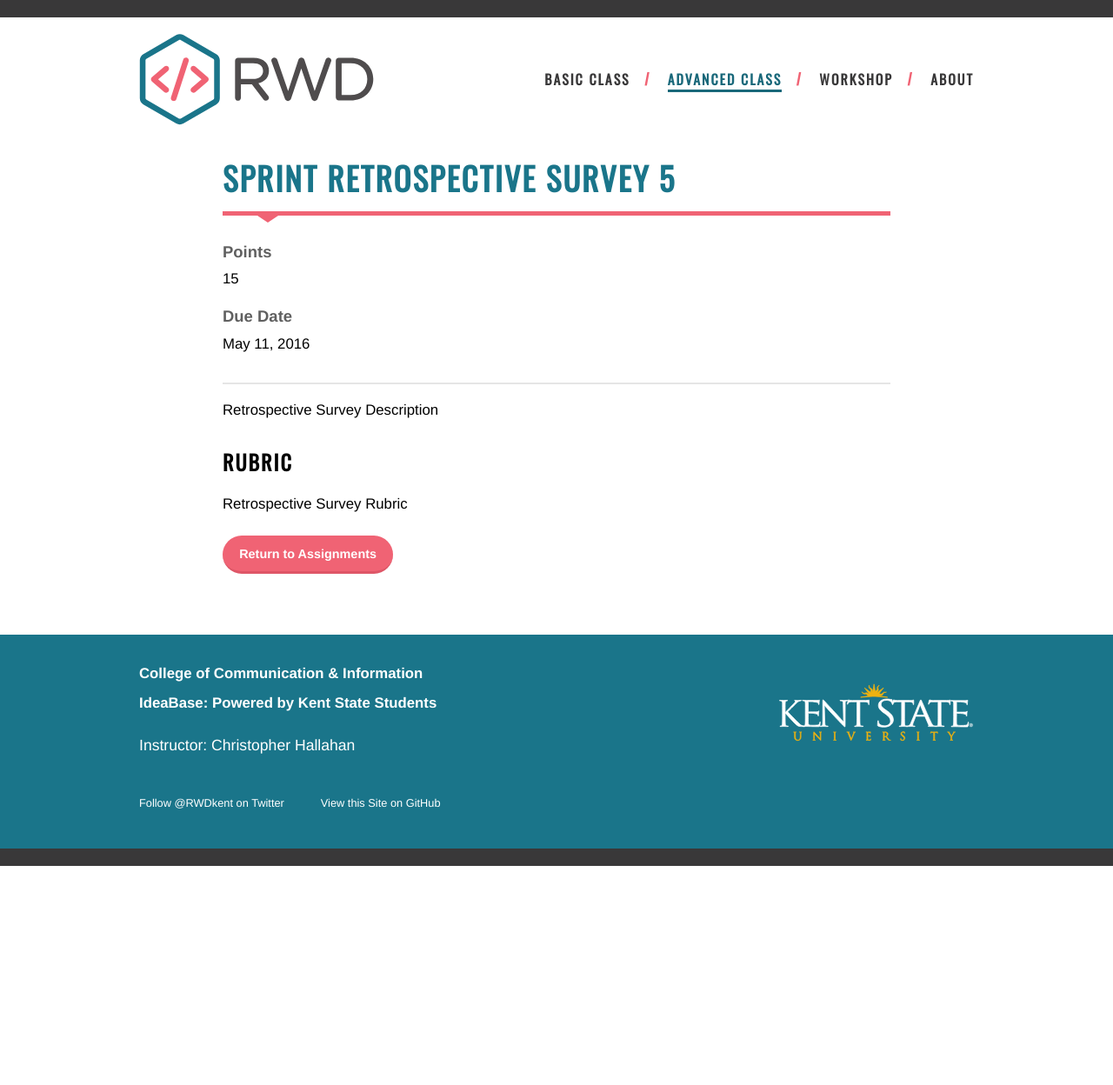
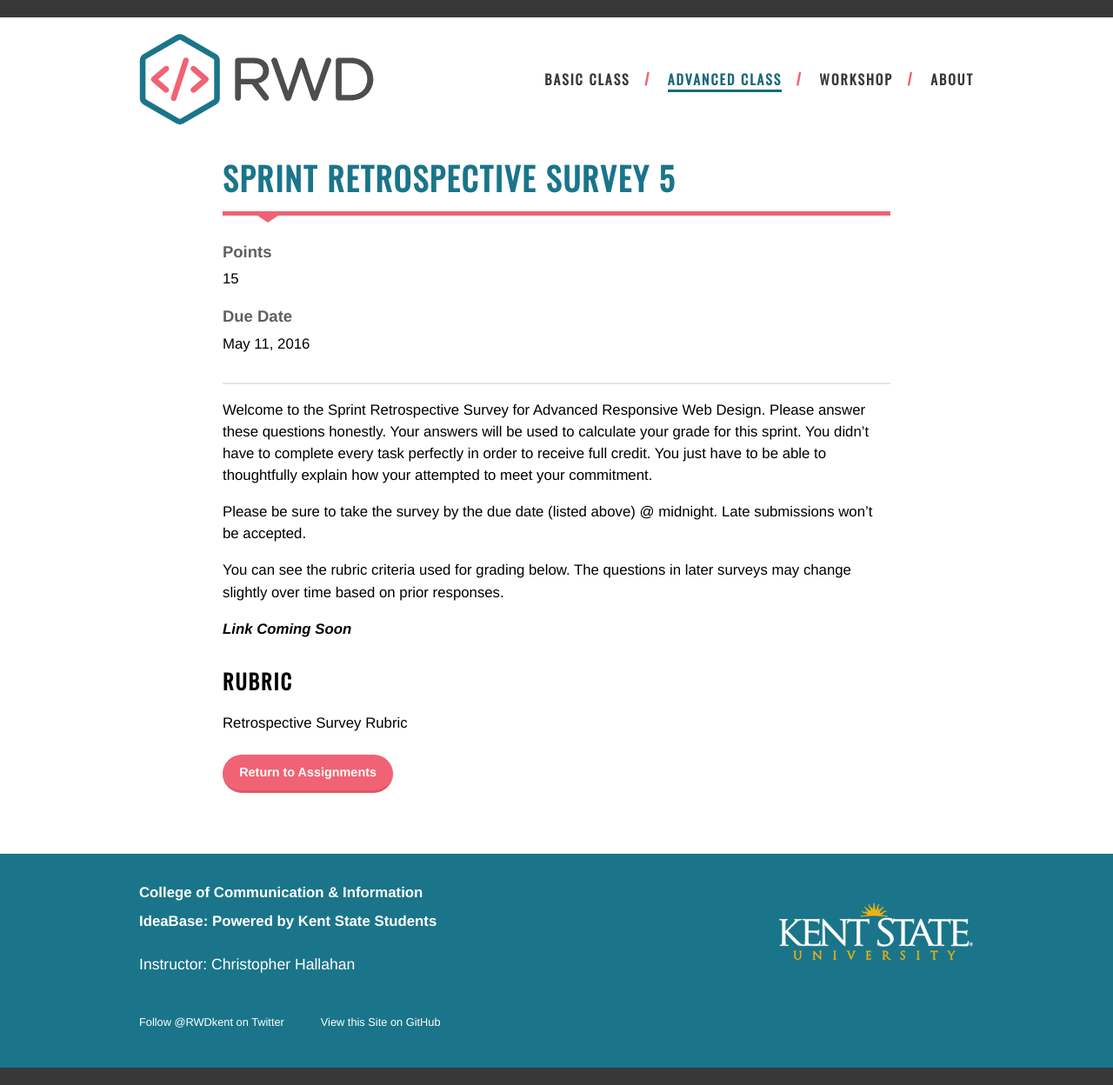
Before and after one commit to KentStateWeb/rwd, a Jekyll site: the page built from _assignments_arwd/survey5.md, in a window 1280 px wide. Shown: the whole page at 87% size. Built offline with Jekyll 4.4.1, drawn with Linux system fonts in a browser that asks for light colours; some web fonts are replaced; before the commit the page ends 996 px from its top, so only the background shows below that.

Commit message:
Added descriptions for surveys

```diff
--- a/_assignments_arwd/survey5.md
+++ b/_assignments_arwd/survey5.md
@@ -11,7 +11,13 @@
 
 ---
 
-Retrospective Survey Description
+Welcome to the Sprint Retrospective Survey for Advanced Responsive Web Design.  Please answer these questions honestly.  Your answers will be used to calculate your grade for this sprint.   You didn't have to complete every task perfectly in order to receive full credit.  You just have to be able to thoughtfully explain how your attempted to meet your commitment.
+
+Please be sure to take the survey by the due date (listed above) @ midnight.  Late submissions won't be accepted.
+
+You can see the rubric criteria used for grading below.  The questions in later surveys may change slightly over time based on prior responses.
+
+***Link Coming Soon***
 
 ## Rubric
 
```
Also changed, not shown: _assignments_arwd/survey2.md (+7 -1 lines), _assignments_arwd/survey3.md (+7 -1 lines), _assignments_arwd/survey4.md (+7 -1 lines).
